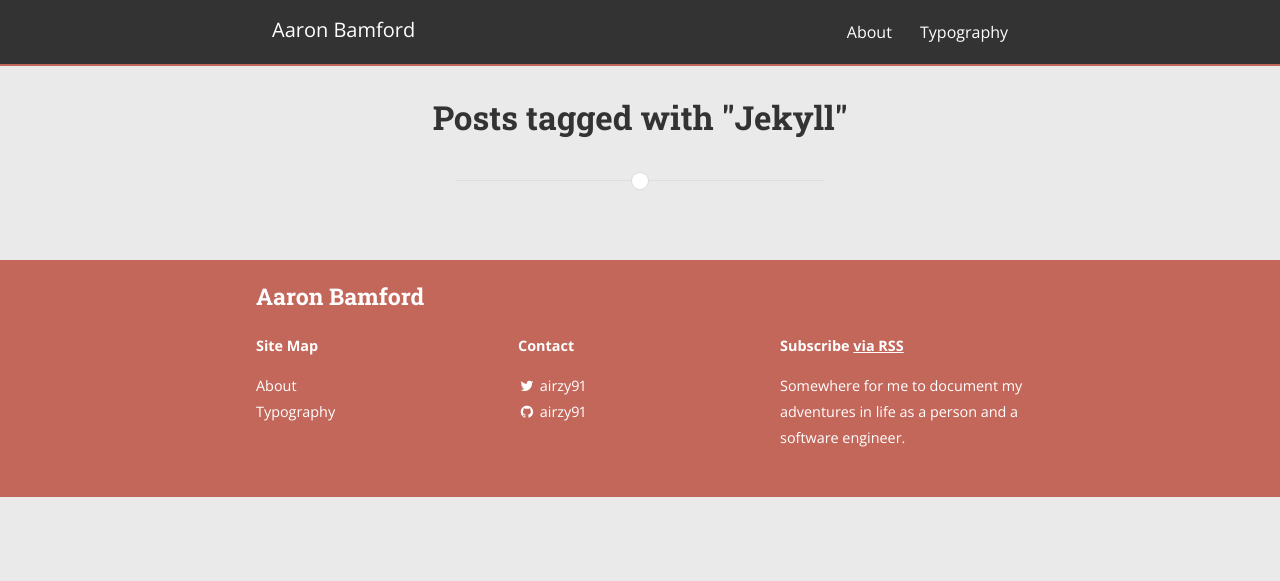
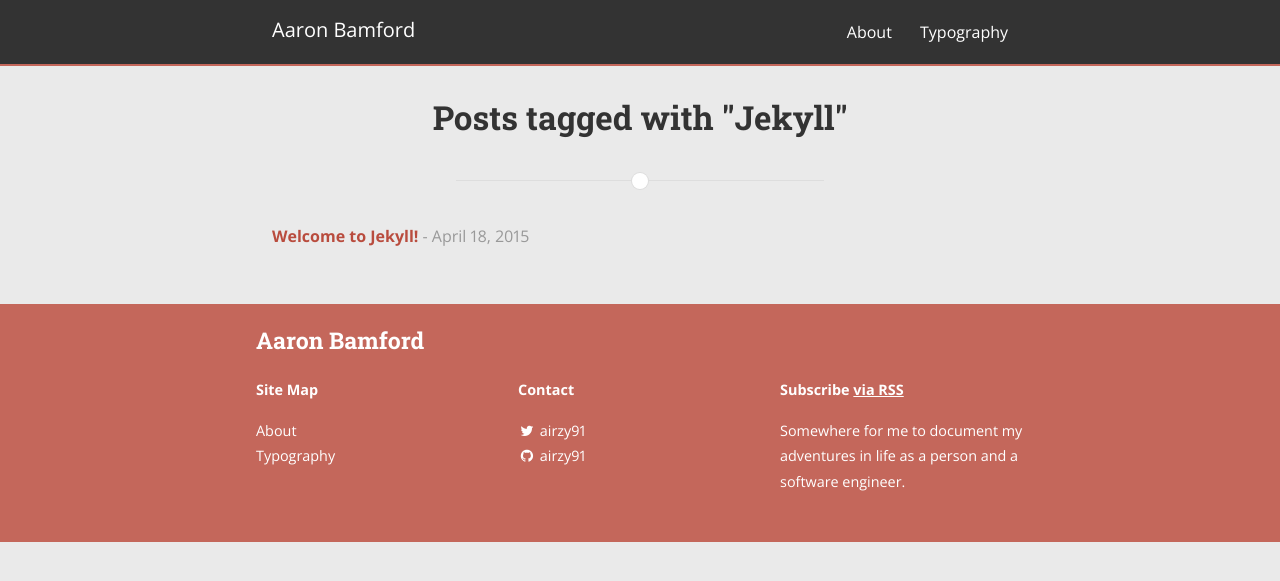
Before and after one commit to airzym/airzym.github.io, a Jekyll site: the page built from tags/jekyll/index.html, in a window 1280 px wide. Shown: the top 581 px of the page. Built offline with Jekyll 4.4.1, drawn with Linux system fonts in a browser that asks for light colours; nearby versions of some CDN libraries.

Commit message:
changed tag and category casing

```diff
--- a/_posts/2015-04-18-dummy.markdown
+++ b/_posts/2015-04-18-dummy.markdown
@@ -3,8 +3,8 @@ layout: post
 title:  "Dummy Post"
 date:   2015-04-18 08:43:59
 author: Ben Centra
-categories: Dummy
-tags: Dummy
+categories: dummy
+tags: dummy
 ---
 
 This is just a dummy post. Lorem ipsum and all the rest.
--- a/_posts/2015-04-18-welcome-to-jekyll.markdown
+++ b/_posts/2015-04-18-welcome-to-jekyll.markdown
@@ -3,7 +3,7 @@ layout: post
 title:  "Welcome to Jekyll!"
 date:   2015-04-18 08:43:59
 author: Ben Centra
-categories: Jekyll
+categories: jekyll
 tags:	jekyll
 cover:  "/assets/instacode.png"
 ---
--- a/categories/dummy/index.html
+++ b/categories/dummy/index.html
@@ -1,4 +1,4 @@
 ---
 layout: categories
-category: Dummy
+category: dummy
 ---
--- a/categories/jekyll/index.html
+++ b/categories/jekyll/index.html
@@ -1,4 +1,4 @@
 ---
 layout: categories
-category: Jekyll
+category: jekyll
 ---
--- a/tags/dummy/index.html
+++ b/tags/dummy/index.html
@@ -1,4 +1,4 @@
 ---
 layout: tags
-tag: Dummy
+tag: dummy
 ---
--- a/tags/jekyll/index.html
+++ b/tags/jekyll/index.html
@@ -1,4 +1,4 @@
 ---
 layout: tags
-tag: Jekyll
+tag: jekyll
 ---
```
